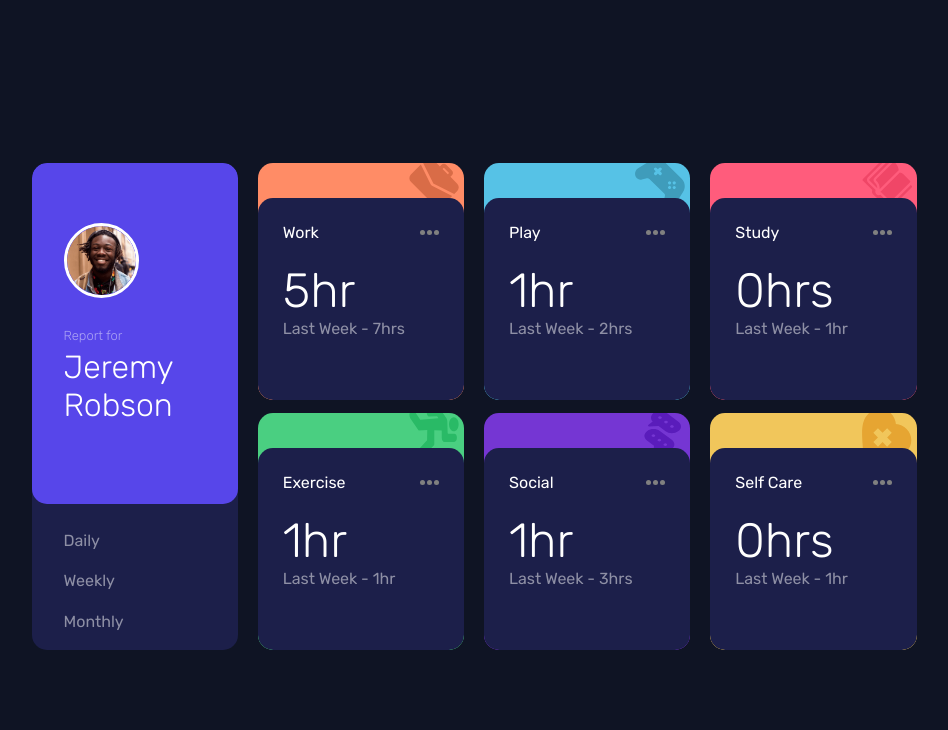
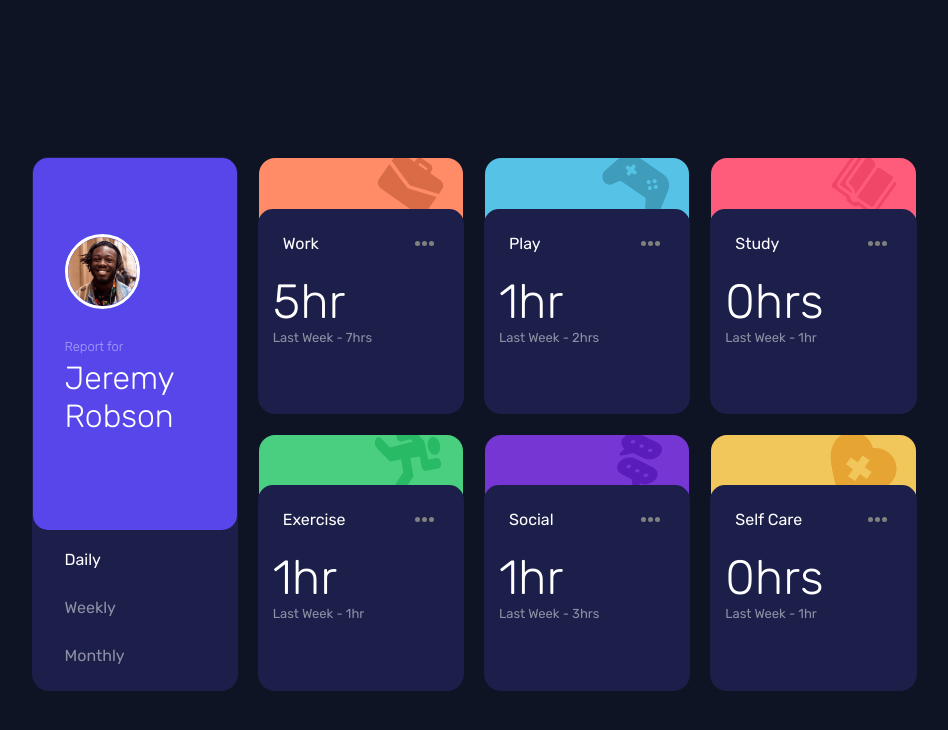
Before and after one commit to 3mr-5aled/time-tracking-dashboard-Junior, a plain HTML site: page index.html in a window 1280 px wide. Shown: the whole page, without its empty margins (166-1114 px from the left). Drawn offline with Linux system fonts and the light colour scheme.

Commit message:
finish him

```diff
--- a/index.html
+++ b/index.html
@@ -1,16 +1,12 @@
 <!DOCTYPE html>
 <html lang="en">
+
 <head>
   <meta charset="UTF-8" />
   <meta name="viewport" content="width=device-width, initial-scale=1.0" />
   <!-- displays site properly based on user's device -->
 
-    <link
-      rel="icon"
-      type="image/png"
-      sizes="32x32"
-      href="./images/favicon-32x32.png"
-    />
+  <link rel="icon" type="image/png" sizes="32x32" href="./images/favicon-32x32.png" />
   <link rel="stylesheet" href="style.css" />
 
   <title>Frontend Mentor | Time tracking dashboard</title>
@@ -22,11 +18,13 @@
       font-size: 11px;
       text-align: center;
     }
+
     .attribution a {
       color: hsl(228, 45%, 44%);
     }
   </style>
 </head>
+
 <body>
   <div class="main">
     <div class="user">
@@ -38,24 +36,27 @@
         </div>
       </div>
       <div class="filter">
-          <button>Daily</button>
-          <button>Weekly</button>
-          <button>Monthly</button>
+        <button class="tablinks" onclick="openCity(event, 'daily') " id="defaultOpen">Daily</button>
+        <button class="tablinks" onclick="openCity(event, 'weekly')">Weekly</button>
+        <button class="tablinks" onclick="openCity(event, 'monthly')">Monthly</button>
       </div>
     </div>
+    <!-- work -->
     <div class="work">
+      <div class="hiddenOverflow">
         <img class="catImage" src="images/icon-work.svg" alt="" />
+      </div>
       <div class="cardCont">
         <div class="cardinfo">
           <h6 class="cat">Work</h6>
-            <div class="optionmenu">
+          <button type="button" title="options" class="optionmenu">
             <div class="circle"></div>
             <div class="circle"></div>
             <div class="circle"></div>
-            </div>
+          </button>
         </div>
         <div class="usage">
-            <div class="daily">
+          <div id="daily" class="tabcontent">
             <h4>
               5hr
             </h4>
@@ -63,13 +64,18 @@
             <div class="previous">Last Week - 7hrs</div>
             <!-- daily -->
           </div>
-            <div class="weekly">
+          <div id="weekly" class="tabcontent">
+            <h4>
               32hrs
+            </h4>
             <!-- weekly -->
             <div class="previous">Last Week - 36hrs</div>
             <!-- weekly -->
-              <div class="monthly">
+          </div>
+          <div id="monthly" class="tabcontent">
+            <h4>
               103hrs
+            </h4>
             <!-- monthly -->
             <div class="previous">Last Week - 128hrs</div>
             <!-- monthly -->
@@ -77,21 +83,22 @@
         </div>
       </div>
     </div>
+    <!-- Play -->
+    <div class="play">
+      <div class="hiddenOverflow">
+        <img class="catImage" src="images/icon-play.svg" alt="" />
       </div>
-
-      <div class="play">
-        <img class="catImage" src="images/icon-play.svg" alt="" />
       <div class="cardCont">
         <div class="cardinfo">
           <h6 class="cat">Play</h6>
-            <div class="optionmenu">
+          <button type="button" title="options" class="optionmenu">
             <div class="circle"></div>
             <div class="circle"></div>
             <div class="circle"></div>
-            </div>
+          </button>
         </div>
         <div class="usage">
-            <div class="daily">
+          <div id="daily" class="tabcontent">
             <h4>
               1hr
             </h4>
@@ -99,14 +106,18 @@
             <div class="previous">Last Week - 2hrs</div>
             <!-- daily -->
           </div>
-            <div class="weekly">
+          <div id="weekly" class="tabcontent">
+            <h4>
               10hrs
+            </h4>
             <!-- weekly -->
             <div class="previous">Last Week - 8hrs</div>
             <!-- weekly -->
           </div>
-            <div class="monthly">
+          <div id="monthly" class="tabcontent">
+            <h4>
               23hrs
+            </h4>
             <!-- monthly -->
             <div class="previous">Last Week - 29hrs</div>
             <!-- monthly -->
@@ -114,20 +125,22 @@
         </div>
       </div>
     </div>
-
+    <!-- study -->
     <div class="study">
+      <div class="hiddenOverflow">
         <img class="catImage" src="images/icon-study.svg" alt="" />
+      </div>
       <div class="cardCont">
         <div class="cardinfo">
           <h6 class="cat">Study</h6>
-            <div class="optionmenu">
+          <button type="button" title="options" class="optionmenu">
             <div class="circle"></div>
             <div class="circle"></div>
             <div class="circle"></div>
-            </div>
+          </button>
         </div>
         <div class="usage">
-            <div class="daily">
+          <div id="daily" class="tabcontent">
             <h4>
               0hrs
             </h4>
@@ -135,14 +148,18 @@
             <div class="previous">Last Week - 1hr</div>
             <!-- daily -->
           </div>
-            <div class="weekly">
+          <div id="weekly" class="tabcontent">
+            <h4>
               4hrs
+            </h4>
             <!-- weekly -->
             <div class="previous">Last Week - 7hrs</div>
             <!-- weekly -->
           </div>
-            <div class="monthly">
+          <div id="monthly" class="tabcontent">
+            <h4>
               13hrs
+            </h4>
             <!-- monthly -->
             <div class="previous">Last Week - 19hrs</div>
             <!-- monthly -->
@@ -150,20 +167,22 @@
         </div>
       </div>
     </div>
-
+    <!-- exercise -->
     <div class="exercise">
+      <div class="hiddenOverflow">
         <img class="catImage" src="images/icon-exercise.svg" alt="" />
+      </div>
       <div class="cardCont">
         <div class="cardinfo">
           <h6 class="cat">Exercise</h6>
-            <div class="optionmenu">
+          <button type="button" title="options" class="optionmenu">
             <div class="circle"></div>
             <div class="circle"></div>
             <div class="circle"></div>
-            </div>
+          </button>
         </div>
         <div class="usage">
-            <div class="daily">
+          <div id="daily" class="tabcontent">
             <h4>
               1hr
             </h4>
@@ -171,14 +190,18 @@
             <div class="previous">Last Week - 1hr</div>
             <!-- daily -->
           </div>
-            <div class="weekly">
+          <div id="weekly" class="tabcontent">
+            <h4>
               4hrs
+            </h4>
             <!-- weekly -->
             <div class="previous">Last Week - 5hrs</div>
             <!-- weekly -->
           </div>
-            <div class="monthly">
+          <div id="monthly" class="tabcontent">
+            <h4>
               11hrs
+            </h4>
             <!-- monthly -->
             <div class="previous">Last Week - 18hrs</div>
             <!-- monthly -->
@@ -186,21 +209,22 @@
         </div>
       </div>
     </div>
-
-
+    <!-- Socail -->
     <div class="social">
+      <div class="hiddenOverflow">
         <img class="catImage" src="images/icon-social.svg" alt="" />
+      </div>
       <div class="cardCont">
         <div class="cardinfo">
           <h6 class="cat">Social</h6>
-            <div class="optionmenu">
+          <button type="button" title="options" class="optionmenu">
             <div class="circle"></div>
             <div class="circle"></div>
             <div class="circle"></div>
-            </div>
+          </button>
         </div>
         <div class="usage">
-            <div class="daily">
+          <div id="daily" class="tabcontent">
             <h4>
               1hr
             </h4>
@@ -208,14 +232,18 @@
             <div class="previous">Last Week - 3hrs</div>
             <!-- daily -->
           </div>
-            <div class="weekly">
+          <div id="weekly" class="tabcontent">
+            <h4>
               5hrs
+            </h4>
             <!-- weekly -->
             <div class="previous">Last Week - 10hrs</div>
             <!-- weekly -->
           </div>
-            <div class="monthly">
+          <div id="monthly" class="tabcontent">
+            <h4>
               21hrs
+            </h4>
             <!-- monthly -->
             <div class="previous">Last Week - 23hrs</div>
             <!-- monthly -->
@@ -223,21 +251,22 @@
         </div>
       </div>
     </div>
-
-
+    <!-- self care -->
     <div class="selfCare">
+      <div class="hiddenOverflow">
         <img class="catImage" src="images/icon-self-care.svg" alt="" />
+      </div>
       <div class="cardCont">
         <div class="cardinfo">
           <h6 class="cat">Self Care</h6>
-            <div class="optionmenu">
+          <button type="button" title="options" class="optionmenu">
             <div class="circle"></div>
             <div class="circle"></div>
             <div class="circle"></div>
-            </div>
+          </button>
         </div>
         <div class="usage">
-            <div class="daily">
+          <div id="daily" class="tabcontent">
             <h4>
               0hrs
             </h4>
@@ -245,14 +274,18 @@
             <div class="previous">Last Week - 1hr</div>
             <!-- daily -->
           </div>
-            <div class="weekly">
+          <div id="weekly" class="tabcontent">
+            <h4>
               2hrs
+            </h4>
             <!-- weekly -->
             <div class="previous">Last Week - 2hrs</div>
             <!-- weekly -->
           </div>
-            <div class="monthly">
+          <div id="monthly" class="tabcontent">
+            <h4>
               7hrs
+            </h4>
             <!-- monthly -->
             <div class="previous">Last Week - 11hrs</div>
             <!-- monthly -->
@@ -260,13 +293,16 @@
         </div>
       </div>
     </div>
-
-
     <div class="attribution">
       Challenge by
-      <a href="https://www.frontendmentor.io?ref=challenge" target="_blank"
-        >Frontend Mentor</a
-      >. Coded by <a href="#">3mr 5aled</a>.
+      <a href="https://www.frontendmentor.io?ref=challenge" target="_blank">Frontend Mentor</a>. Coded by <a
+        href="#">3mr 5aled</a>
     </div>
+
+    <script src="script.js"></script>
+    <script>
+      document.getElementById("defaultOpen").click();
+    </script>
 </body>
+
 </html>
--- a/script.js
+++ b/script.js
@@ -0,0 +1,21 @@
+function openCity(evt, cityName) {
+  var i, tabcontent, tablinks, tabname
+  tabcontent = document.querySelectorAll(".tabcontent")
+  for (i = 0; i < tabcontent.length; i++) {
+    tabcontent[i].style.display = "none"
+  }
+  tablinks = document.querySelectorAll(".tablinks")
+  for (i = 0; i < tablinks.length; i++) {
+    tablinks[i].classList.remove("active")
+  }
+  tabname = cityName
+  var elms = document.querySelectorAll(`[id='${tabname}']`)
+  console.log("elms")
+  for (var i = 0; i < elms.length; i++) {
+    elms[i].style.display = "flex"
+  }
+  evt.currentTarget.classList.add("active")
+}
+
+// Get the element with id="defaultOpen" and click on it
+// document.getElementById("defaultOpen").click();
--- a/style.css
+++ b/style.css
@@ -42,11 +42,11 @@ body {
 }
 
 .main {
+  margin-top: 3rem;
   display: grid;
   grid-template-columns: 1fr;
-  grid-template-rows: repeat(7, 1fr);
-  /* grid-row-gap: 10px; */
-  grid-column-gap: 20px;
+  /* grid-template-rows: repeat(7, 1fr); */
+  grid-row-gap: 20px;
   grid-template-areas:
     "user"
     "work"
@@ -55,6 +55,8 @@ body {
     "exercise"
     "social"
     "selfCare";
+  align-items: center;
+  width: 90%;
 }
 .user,
 .work,
@@ -63,15 +65,16 @@ body {
 .exercise,
 .social,
 .selfCare {
+  background-clip: content-box;
+  padding: 1px;
   overflow: hidden;
   border: none;
-  border-radius: 15px;
-  margin-top: 0.8rem;
+  border-radius: 17px;
+  /* margin-top: 1rem; */
+  height: 10rem;
   position: relative;
-  /* padding: 1rem; */
-  /* margin-right: 0.8rem; */
-  /* margin-left: 1rem; */
 }
+
 /* start user section */
 .user {
   grid-area: user;
@@ -84,13 +87,12 @@ body {
   justify-content: center;
   background: var(--light-purple);
   border-radius: 15px;
-  padding: 15px;
 }
 .user img {
   border: 3px solid white;
   border-radius: 50%;
-  height: 60px;
-  width: 60px;
+  height: 75px;
+  width: 75px;
 }
 .userInfo {
   margin-top: 30px;
@@ -107,7 +109,13 @@ body {
   font-weight: 200;
   font-size: x-large;
 }
-
+.active {
+  color: white !important;
+}
+/*
+.tablinks:focus {
+  color: white;
+} */
 .filter {
   display: flex;
   flex-direction: row;
@@ -122,24 +130,36 @@ body {
   font-size: medium;
   color: rgba(255, 255, 255, 0.5);
   cursor: pointer;
+  transition: all 0.3s ease-in-out;
 }
 .filter button:hover {
   color: white;
 }
 /* end user section */
-.monthly {
+.shown {
+  display: block !important;
+}
+.daily {
   display: none;
 }
 .weekly {
   display: none;
 }
+.monthly {
+  display: none;
+}
+
+.hiddenOverflow {
+  overflow: hidden;
+}
 
 .catImage {
-  width: 50px;
-  height: 50px;
+  width: 65px;
+  height: 65px;
   float: right;
-  transform: translate(-5px, -5px);
+  transform: translate(-20px, -6px) rotate(-10deg);
 }
+
 .cardinfo {
   display: flex;
   flex-direction: row;
@@ -150,9 +170,12 @@ body {
   margin-left: 25px;
 }
 .optionmenu {
+  background: none !important;
+  border: none;
   display: flex;
   flex-direction: row;
   gap: 2px;
+  padding: 5px;
   float: right;
   cursor: pointer;
 }
@@ -162,33 +185,48 @@ body {
   height: 5px;
   border-radius: 50%;
   background-color: grey;
+  transition: all 0.3s ease-in-out;
 }
 .optionmenu:hover .circle {
   background-color: white;
 }
 .usage {
-  padding-left: 25px;
+  display: flex;
+  flex-direction: column;
+  padding-left: 15px;
+  padding-right: 15px;
   padding-top: 20px;
 }
+.tabcontent {
+  display: flex;
+  flex-direction: row;
+  justify-content: space-between;
+  align-items: center;
+}
+
 h4 {
   font-weight: 200;
   font-size: 48px;
 }
+
 h6 {
   font-weight: 400;
   font-size: medium;
 }
 .previous {
+  font-size: small;
   color: rgba(255, 255, 255, 0.5);
 }
 .cardCont {
   background-color: var(--dark-blue);
   border-radius: 15px;
   position: absolute;
-  height: 85%;
+  height: 80%;
   width: 100%;
+  left: 0;
   bottom: 0px;
   cursor: pointer;
+  transition: all 0.3s ease-in-out;
 }
 .cardCont:hover {
   background-color: var(--desaturated-blue);
@@ -218,22 +256,36 @@ h6 {
   background-color: var(--soft-yellow);
 }
 
-@media screen and (min-width: 480px) {
-  body {
+@media screen and (min-width: 560px) {
+  .main {
+    grid-template-columns: repeat(2, 1fr);
+    grid-template-rows: repeat(4, 1fr);
+    grid-column-gap: 20px;
+    grid-template-areas:
+      "user work"
+      "user play"
+      "study exercise"
+      "social selfCare";
+    /* height: calc(100vh / 1.5); */
+    /* height: max-content; */
+    width: 80%;
+  }
+  .user {
+    height: -webkit-fill-available;
+  }
+  .work,
+  .play,
+  .study,
+  .exercise,
+  .social,
+  .selfCare {
+    height: 10rem;
+  }
+  .tabcontent {
+    flex-direction: row;
+    justify-content: space-between;
     align-items: center;
-    height: 100vh;
-    padding: 50px;
   }
-  .main {
-    grid-template-columns: repeat(4, 1fr);
-    grid-template-rows: repeat(2, 1fr);
-    grid-template-areas:
-      "user work play study"
-      "user exercise social selfCare";
-    height: calc(100vh / 1.6);
-    width: 75%;
-  }
-
   .user img {
     width: 75px;
     height: 75px;
@@ -243,7 +295,7 @@ h6 {
     align-items: flex-start;
     justify-content: center;
     height: 70%;
-    padding-left: 2rem;
+    padding: 0 2rem;
   }
   .userInfo {
     margin-left: 0px;
@@ -254,11 +306,90 @@ h6 {
     font-size: 2em;
   }
   .filter {
-    margin-left: 2rem;
+    height: 30%;
+    margin: 0 2rem;
+    gap: 20px !important;
+    align-items: center;
+    justify-content: space-evenly;
+    flex-direction: row;
+  }
+  .tabcontent {
+    flex-direction: row;
+    justify-content: space-between;
+    align-items: center;
+  }
+  .previous {
+    font-size: small;
+  }
+}
+
+@media screen and (min-width: 1000px) {
+  body {
+    align-items: center;
+    height: 100vh;
+    padding: 50px;
+  }
+  .main {
+    grid-template-columns: repeat(4, 1fr);
+    grid-template-rows: repeat(2, 1fr);
+    grid-column-gap: 20px;
+    grid-template-areas:
+      "user work play study"
+      "user exercise social selfCare";
+    height: calc(100vh / 1.5);
+    width: 75%;
+  }
+  .user,
+  .work,
+  .play,
+  .study,
+  .exercise,
+  .social,
+  .selfCare {
+    height: -webkit-fill-available;
+  }
+  .user img {
+    width: 75px;
+    height: 75px;
+  }
+  .userData {
+    flex-direction: column;
+    align-items: flex-start;
+    justify-content: center;
+    height: 70%;
+    padding: 0 2rem;
+  }
+  .userInfo {
+    margin-left: 0px;
+  }
+  .userInfo span {
+    word-wrap: break-word;
+    /* white-space: warp; */
+    font-size: 2em;
+  }
+  .filter {
     height: 25%;
+    margin: 0.7rem 2rem;
     /* gap: 5px; */
     align-items: flex-start;
-    justify-content: space-around;
+    justify-content: space-evenly;
     flex-direction: column;
   }
+  .tabcontent {
+    flex-direction: column;
+    justify-content: flex-end;
+    align-items: flex-start;
+  }
 }
+
+@media screen and (max-width: 768px) {
+  .catImage {
+    transform: translate(-20px, -10px) rotate(-10deg);
+  }
+}
+@media screen and (max-width: 768px) {
+  h4 {
+    font-weight: 200;
+    font-size: 40px;
+  }
+}
```
Also changed, not shown: 1 other file. Lines whose indentation alone changed are shown as unchanged.
